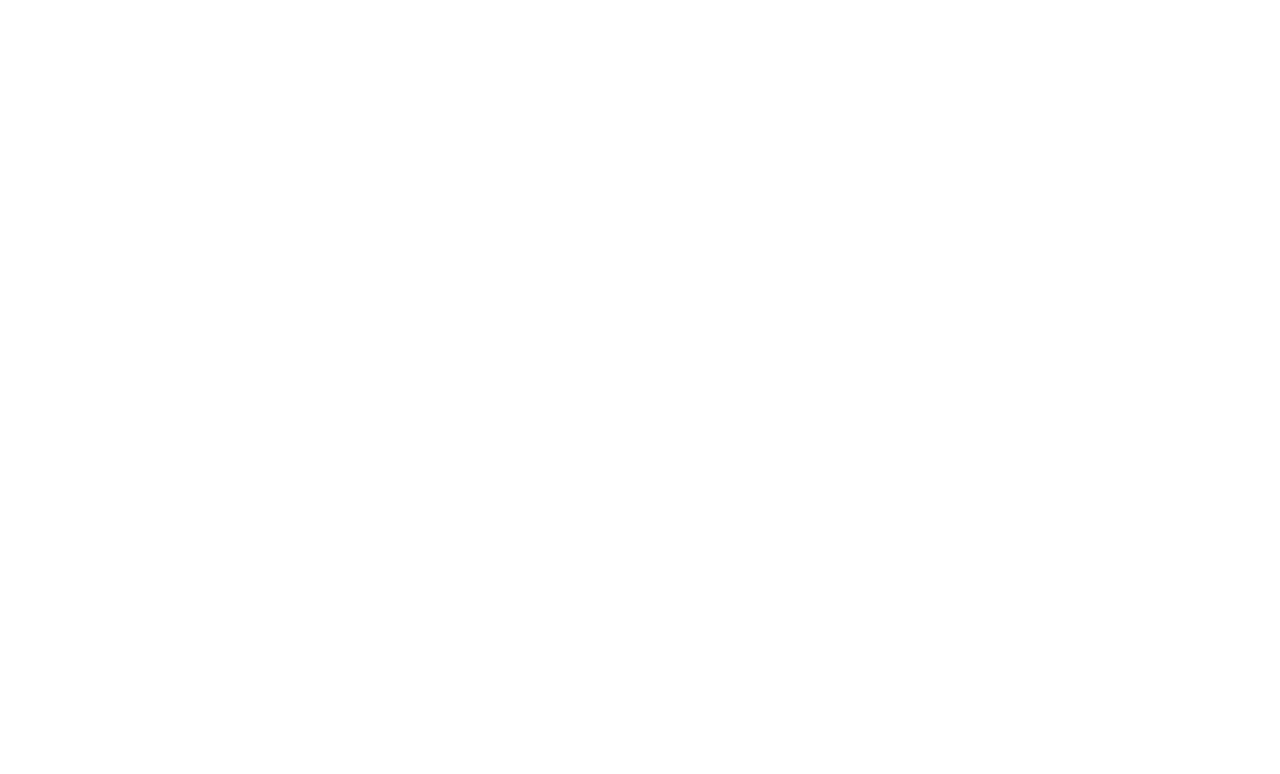
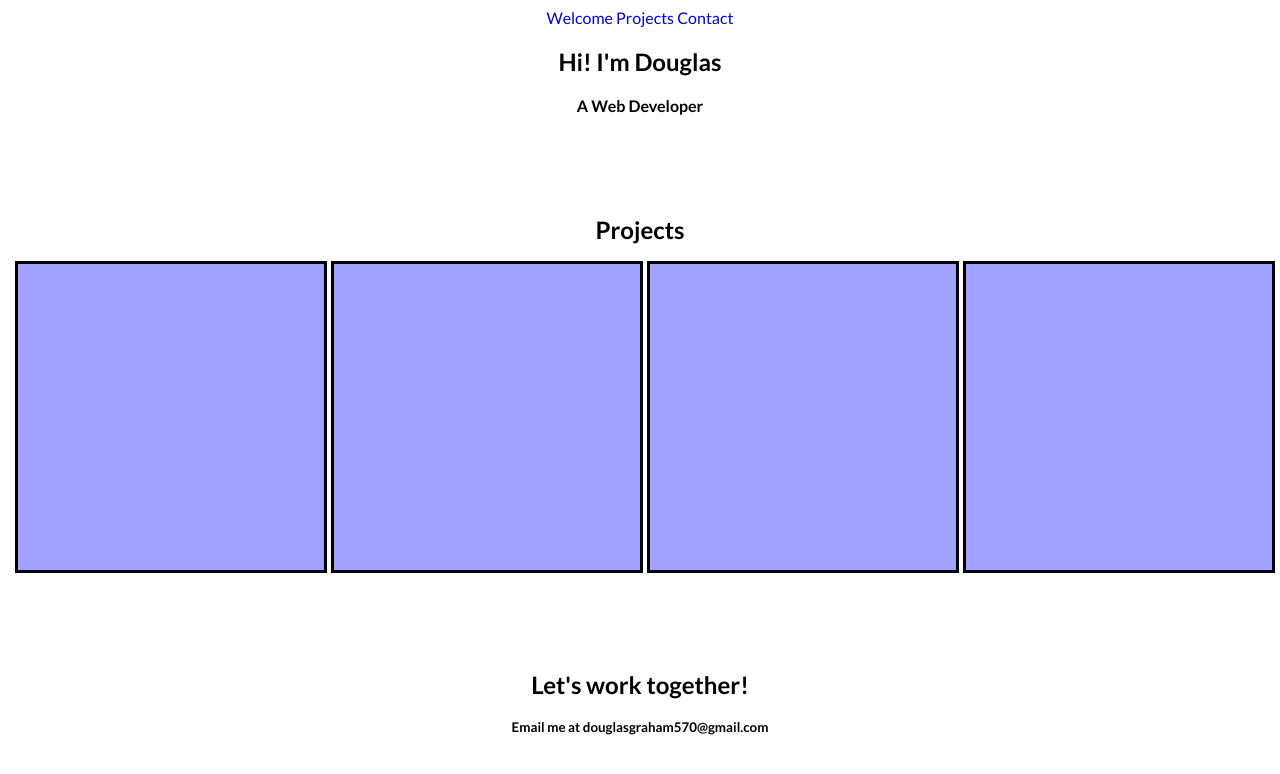
Before and after one commit to douglasgraham570/CSSandbox, a website: page public/portfolio.html in a window 1280 px wide. Drawn offline with Linux system fonts and the light colour scheme.

Commit message:
portfolio html scaffolding with basic css

```diff
--- a/app.js
+++ b/app.js
@@ -13,7 +13,7 @@ app.use(
 app.use(express.static("public"));
 
 app.get("/", (req, res) => {
-  res.sendFile(__dirname + "/public/product-landing.html");
+  res.sendFile(__dirname + "/public/portfolio.html");
 });
 
 app.listen(3000, function () {
--- a/public/css/portfolio-styles.css
+++ b/public/css/portfolio-styles.css
@@ -2,4 +2,37 @@ html {
   box-sizing: border-box;
   margin: 0;
   padding: 0;
+  font-family: "Lato", sans-serif;
+  text-align: center;
 }
+
+a {
+  text-decoration: none;
+}
+
+.welcome-container {
+  margin-bottom: 100px;
+}
+
+h2 {
+  font-size: medium;
+}
+
+h3 {
+  font-size: smaller;
+}
+
+.project-container {
+  width: 100%;
+  height: 40%;
+  display: flex;
+  margin-bottom: 100px;
+}
+
+.project-tile {
+  aspect-ratio: 1 / 1;
+  width: 40%;
+  background-color: rgb(161, 161, 255);
+  margin-left: 10px;
+  outline: 3px solid black;
+}
--- a/public/portfolio.html
+++ b/public/portfolio.html
@@ -4,6 +4,39 @@
     <meta charset="UTF-8" />
     <meta name="viewport" content="width=device-width, initial-scale=1.0" />
     <title>Portfolio</title>
+    <link rel="stylesheet" href="css/portfolio-styles.css" />
+    <link rel="preconnect" href="https://fonts.googleapis.com" />
+    <link rel="preconnect" href="https://fonts.gstatic.com" crossorigin />
+    <link
+      href="https://fonts.googleapis.com/css2?family=Lato:wght@400;700&display=swap"
+      rel="stylesheet"
+    />
   </head>
-  <body></body>
+  <body>
+    <section id="welcome-section">
+      <nav id="navbar">
+        <a href="#welcome-section">Welcome</a>
+        <a href="#projects">Projects</a>
+        <a href="#contact">Contact</a>
+      </nav>
+
+      <div class="welcome-container">
+        <h1>Hi! I'm Douglas</h1>
+        <h2>A Web Developer</h2>
+      </div>
+    </section>
+    <section id="projects">
+      <h1>Projects</h1>
+      <div class="project-container">
+        <div class="project-tile"></div>
+        <div class="project-tile"></div>
+        <div class="project-tile"></div>
+        <div class="project-tile"></div>
+      </div>
+    </section>
+    <section id="contact">
+      <h1>Let's work together!</h1>
+      <h3>Email me at douglasgraham570@gmail.com</h3>
+    </section>
+  </body>
 </html>
```
